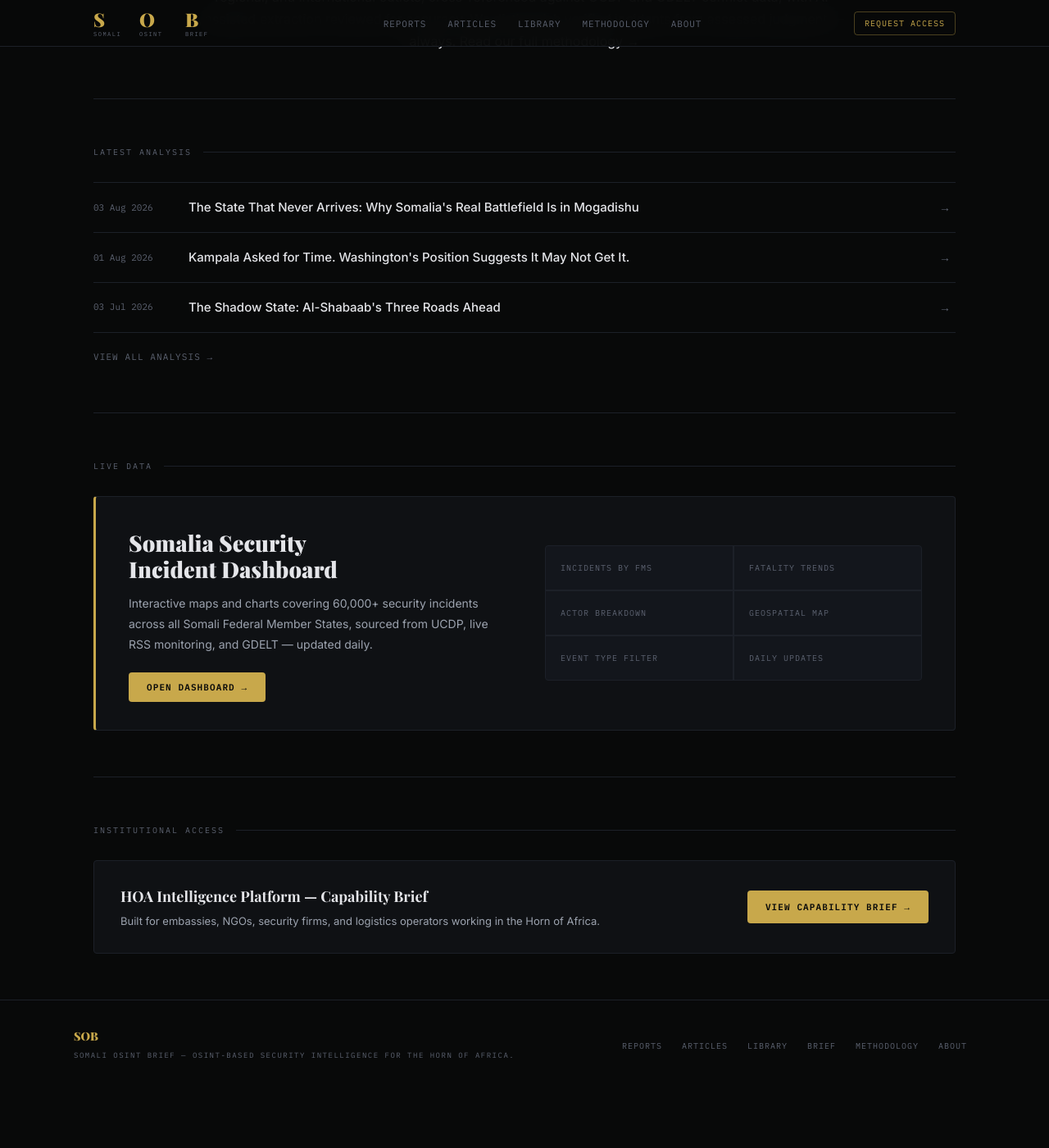
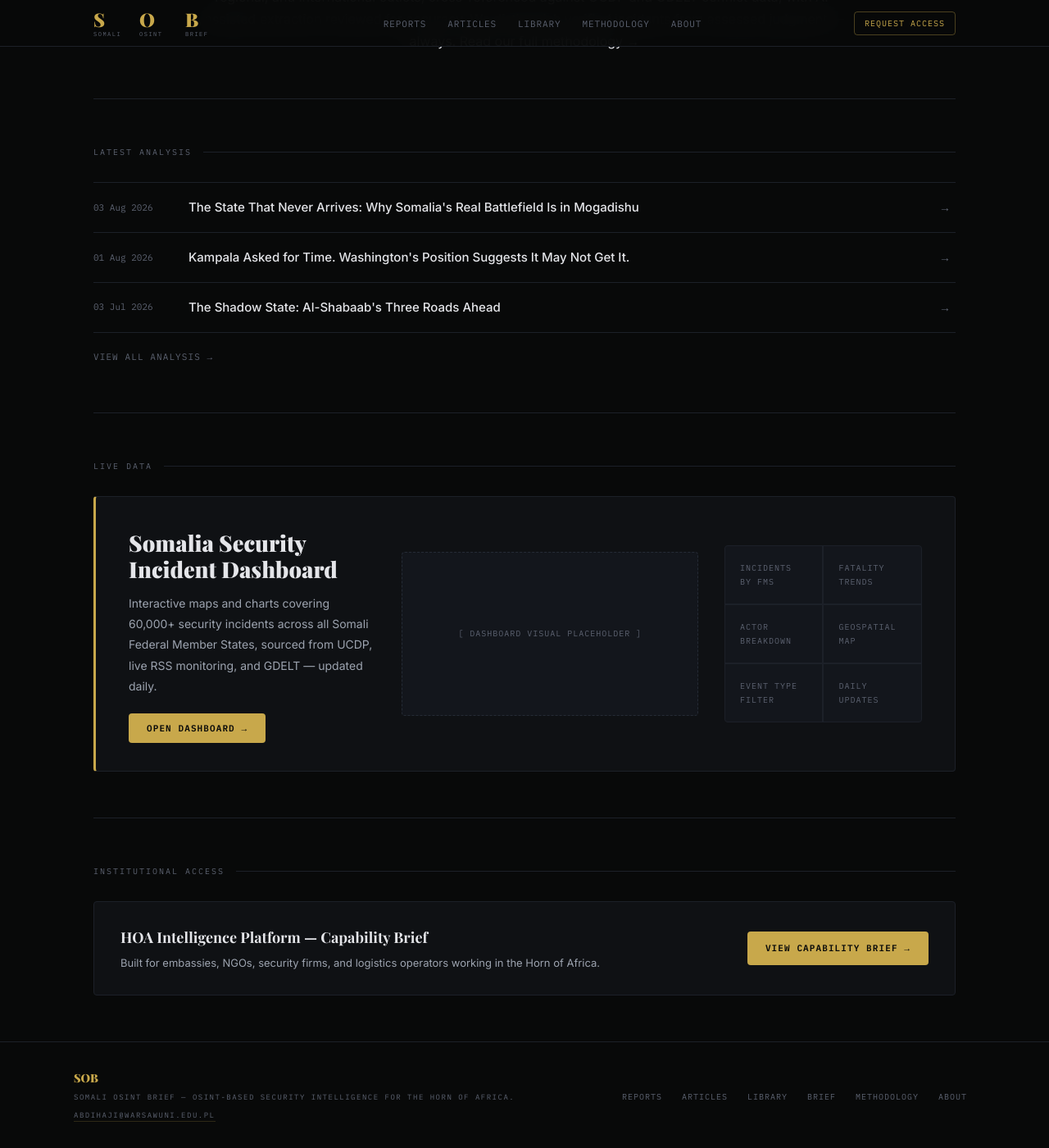
Before and after one commit to abdigh26/abdigh26.github.io, a Jekyll site: the page built from index.html, in a window 1280 px wide and 1400 px high, scrolled down 1264 px. Shown: the whole window at 82% size. Built offline with Jekyll 4.4.1, drawn with Linux system fonts in a browser that asks for light colours; some web fonts are replaced; before the commit the page ends 2591 px from its top, so only the background shows below that.

Commit message:
Audit & Patch: Reconciled data sources, updated footer contact, and added dashboard visual placeholder

```diff
--- a/_layouts/default.html
+++ b/_layouts/default.html
@@ -398,8 +398,8 @@ nav {
 .section--dashboard-promo { border-bottom: none; }
 .dashboard-promo {
   display: grid;
-  grid-template-columns: 1fr 1fr;
-  gap: 48px;
+  grid-template-columns: 1fr 1.2fr 0.8fr;
+  gap: 32px;
   align-items: center;
   background: var(--surface);
   border: 1px solid var(--border);
@@ -799,6 +799,7 @@ document.addEventListener('click', function(e) {
     <div class="footer-brand">
       <span class="footer-brand-name">SOB</span>
       <span class="footer-brand-tag">Somali OSINT Brief — OSINT-based security intelligence for the Horn of Africa.</span>
+      <a href="mailto:abdihaji@warsawuni.edu.pl" class="footer-brand-tag" style="margin-top: 4px; display: block; border-bottom: 1px solid rgba(200,168,75,0.2); width: fit-content;">abdihaji@warsawuni.edu.pl</a>
     </div>
     <ul class="footer-links">
       <li><a href="/reports.html">Reports</a></li>
--- a/about.html
+++ b/about.html
@@ -10,13 +10,13 @@ title: About
   <div class="post-body">
     <p>Somali OSINT Brief is a Horn of Africa intelligence platform run by Abdi Haji, focused on conflict dynamics, insurgency patterns, and geopolitical developments across Somalia and the wider Horn of Africa region. The work sits at the intersection of ground-level incident data and strategic analysis.</p>
 
-    <p>This site publishes weekly situation reports, monthly trend analyses, and long-form analytical briefs — all grounded in a live dataset of 51,248+ verified security incidents sourced from ACLED and updated weekly via automated pipeline.</p>
+    <p>This site publishes weekly situation reports, monthly trend analyses, and long-form analytical briefs — all grounded in a live dataset of 60,612+ verified security incidents sourced from UCDP, GDELT, and live RSS monitoring, updated daily via automated pipeline.</p>
 
     <h2>The Platform</h2>
     <p>SOB operates three integrated intelligence layers. The <strong>Security Dashboard</strong> provides interactive access to the full incident dataset — filterable by actor, event type, Federal Member State, and date range. The <strong>HOA Intelligence Library</strong> aggregates live news, think-tank reports, UN documents, and academic literature covering Somalia, Ethiopia, Eritrea, Djibouti, Kenya, and the Red Sea corridor — updated daily. The <strong>BLUF Engine</strong> generates on-demand AI summaries for every news item, delivering two-sentence intelligence assessments built for rapid situational awareness.</p>
 
     <h2>The Data</h2>
-    <p>The underlying dataset tracks security incidents across Somalia from February 1997 to present, covering incident type, actors, locations, fatalities, and administrative geography across all Federal Member States. It is updated automatically every week from ACLED's conflict database, with deduplication logic to maintain data integrity across manual and automated entries.</p>
+    <p>The underlying dataset tracks security incidents across Somalia from February 1997 to present, covering incident type, actors, locations, fatalities, and administrative geography across all Federal Member States. It is updated automatically every day from a multi-source pipeline (UCDP, GDELT, and RSS), with deduplication logic to maintain data integrity across manual and automated entries.</p>
 
     <h2>The Approach</h2>
     <p>Ground-level data meets grand strategy. Every analytical claim is traceable to verified incident records. No vague assessments, no speculation presented as fact. Institutional clients — embassies, NGOs, security firms, and logistics operators — can request full platform access via the <a href="/brief/">capability brief</a>.</p>
--- a/index.html
+++ b/index.html
@@ -92,6 +92,9 @@ title: Home
       <p>Interactive maps and charts covering 60,000+ security incidents across all Somali Federal Member States, sourced from UCDP, live RSS monitoring, and GDELT — updated daily.</p>
       <a href="/dashboard.html" class="btn-primary">Open Dashboard →</a>
     </div>
+    <div class="dashboard-promo-visual" style="background: var(--surface2); border: 1px dashed var(--border2); border-radius: var(--radius); display: flex; align-items: center; justify-content: center; min-height: 200px; position: relative; overflow: hidden;">
+      <span style="font-family: var(--font-mono); font-size: 10px; color: var(--text-muted); text-transform: uppercase; letter-spacing: 0.1em;">[ Dashboard Visual Placeholder ]</span>
+    </div>
     <div class="dashboard-promo-stats">
       <div class="mini-stat">Incidents by FMS</div>
       <div class="mini-stat">Fatality trends</div>
```
